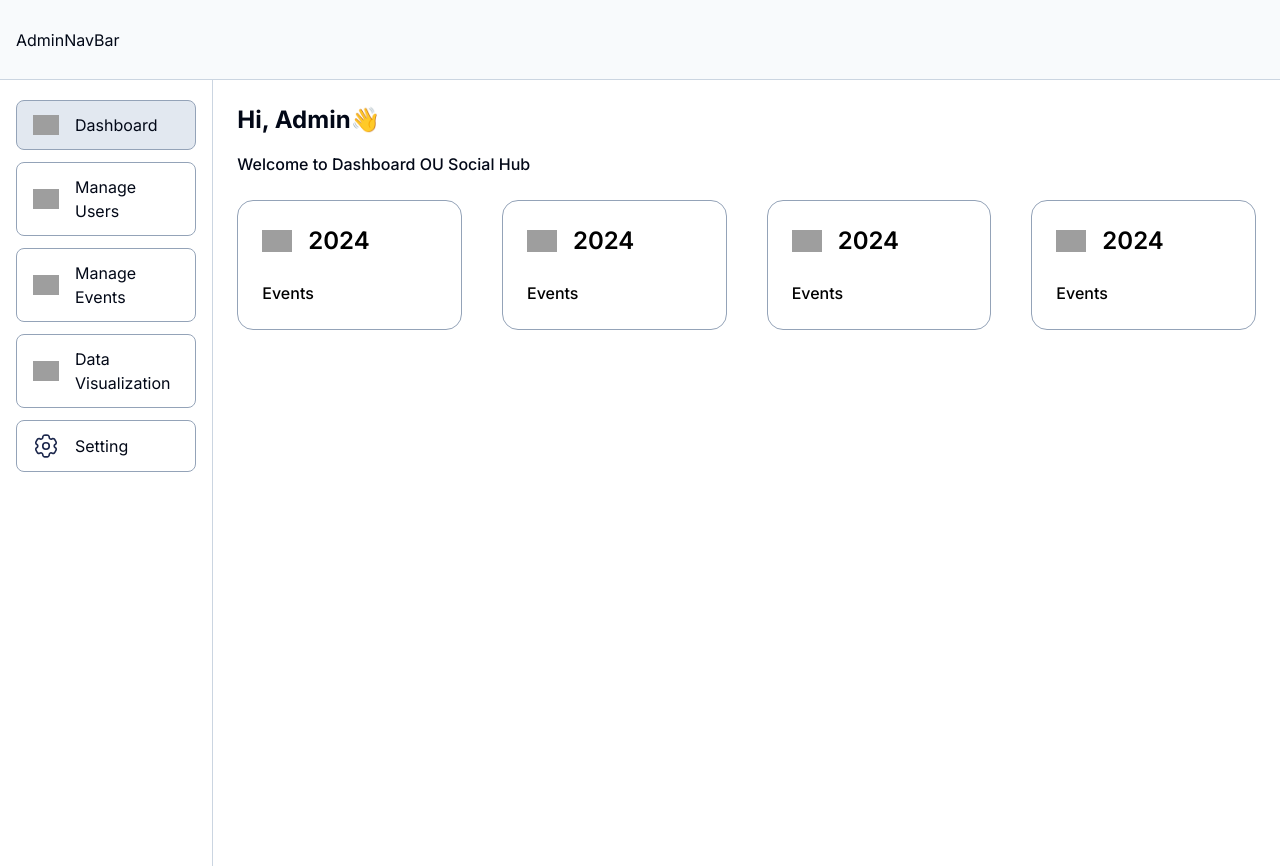
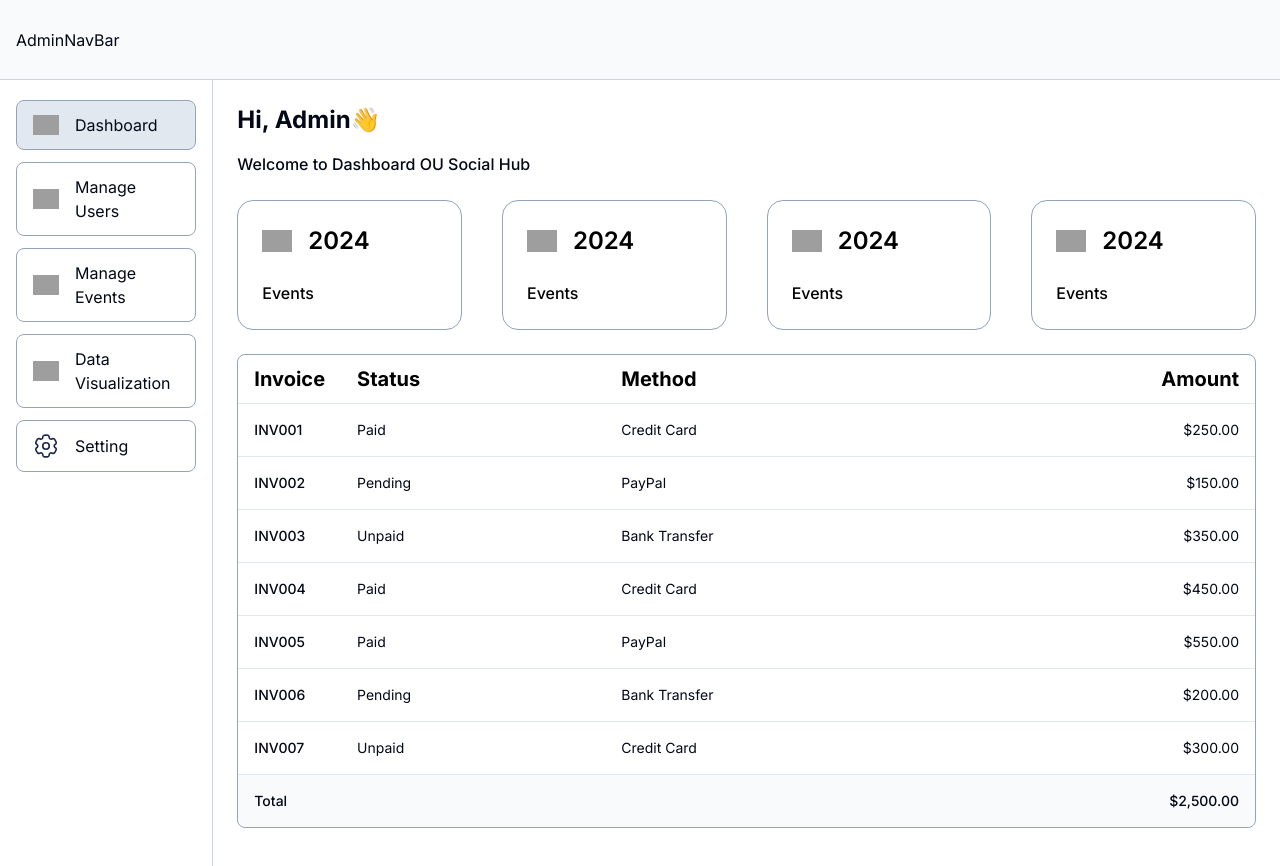
Before and after one commit to DevAnonitos/OU-Social-Hub, a Next.js app in the folder frontend/: page /dashboard in a window 1280 px wide. Shown: the top 866 px of the page. Built offline with nearby package versions, Linux system fonts and the light colour scheme; grey boxes are pictures that could not be loaded.

Commit message:
Feat(EventsDataTable): Add Example DataTable UI Shacdn

```diff
--- a/frontend/app/(admin)/dashboard/page.tsx
+++ b/frontend/app/(admin)/dashboard/page.tsx
@@ -1,13 +1,16 @@
 "use client";
 
-import React from 'react';
+import React, { useEffect, useState } from 'react';
 import dynamic from 'next/dynamic';
+import GroupStats from '@/components/Share/GroupStats';
+import EventsDataTable from '@/components/Table/EventsDataTable';
 
-const DynamicGroupStats = dynamic(() => import("@/components/Share/GroupStats"), {
-  loading: () => <p>Loading...</p>
-});
+// const DynamicGroupStats = dynamic(() => import("@/components/Share/GroupStats"), {
+//   loading: () => <p>Loading...</p>
+// });
 
 const DashBoard = () => {
+
   return (
     <div className='flex flex-col max-w-screen mx-auto w-full h-full min-h-screen'>
       <main className='p-6 space-y-6 w-full h-full'>
@@ -17,7 +20,8 @@ const DashBoard = () => {
             Welcome to Dashboard OU Social Hub
           </p>
         </section>
-        <DynamicGroupStats />
+        <GroupStats />
+        <EventsDataTable />
       </main>
     </div>
   );
--- /dev/null
+++ b/frontend/components/Table/EventsDataTable.tsx
@@ -0,0 +1,90 @@
+import React from 'react';
+import {
+  Table,
+  TableBody,
+  TableCell,
+  TableHead,
+  TableHeader,
+  TableRow,
+  TableFooter,
+} from '../ui/table';
+
+const invoices = [
+  {
+    invoice: "INV001",
+    paymentStatus: "Paid",
+    totalAmount: "$250.00",
+    paymentMethod: "Credit Card",
+  },
+  {
+    invoice: "INV002",
+    paymentStatus: "Pending",
+    totalAmount: "$150.00",
+    paymentMethod: "PayPal",
+  },
+  {
+    invoice: "INV003",
+    paymentStatus: "Unpaid",
+    totalAmount: "$350.00",
+    paymentMethod: "Bank Transfer",
+  },
+  {
+    invoice: "INV004",
+    paymentStatus: "Paid",
+    totalAmount: "$450.00",
+    paymentMethod: "Credit Card",
+  },
+  {
+    invoice: "INV005",
+    paymentStatus: "Paid",
+    totalAmount: "$550.00",
+    paymentMethod: "PayPal",
+  },
+  {
+    invoice: "INV006",
+    paymentStatus: "Pending",
+    totalAmount: "$200.00",
+    paymentMethod: "Bank Transfer",
+  },
+  {
+    invoice: "INV007",
+    paymentStatus: "Unpaid",
+    totalAmount: "$300.00",
+    paymentMethod: "Credit Card",
+  },
+]
+
+const EventsDataTable = () => {
+  return (
+    <div className='z-10 w-full overflow-hidden border-[1px] rounded-lg border-slate-400'>
+      <Table className='rounded-lg overflow-hidden'>
+        <TableHeader className='text-xl font-bold text-black'>
+          <TableRow>
+            <TableHead className="w-[100px] text-xl font-bold text-black">Invoice</TableHead>
+            <TableHead className='text-xl font-bold text-black'>Status</TableHead>
+            <TableHead className='text-xl font-bold text-black'>Method</TableHead>
+            <TableHead className="text-right text-xl font-bold text-black">Amount</TableHead>
+          </TableRow>
+        </TableHeader>
+        <TableBody>
+          {invoices.map((invoice) => (
+            <TableRow key={invoice.invoice}>
+              <TableCell className="font-medium">{invoice.invoice}</TableCell>
+              <TableCell>{invoice.paymentStatus}</TableCell>
+              <TableCell>{invoice.paymentMethod}</TableCell>
+              <TableCell className="text-right">{invoice.totalAmount}</TableCell>
+            </TableRow>
+          ))}
+        </TableBody>
+        <TableFooter>
+        <TableRow>
+          <TableCell colSpan={3}>Total</TableCell>
+          <TableCell className="text-right">$2,500.00</TableCell>
+        </TableRow>
+      </TableFooter>
+      </Table>
+    </div>
+  );
+};
+
+export default EventsDataTable;
```
